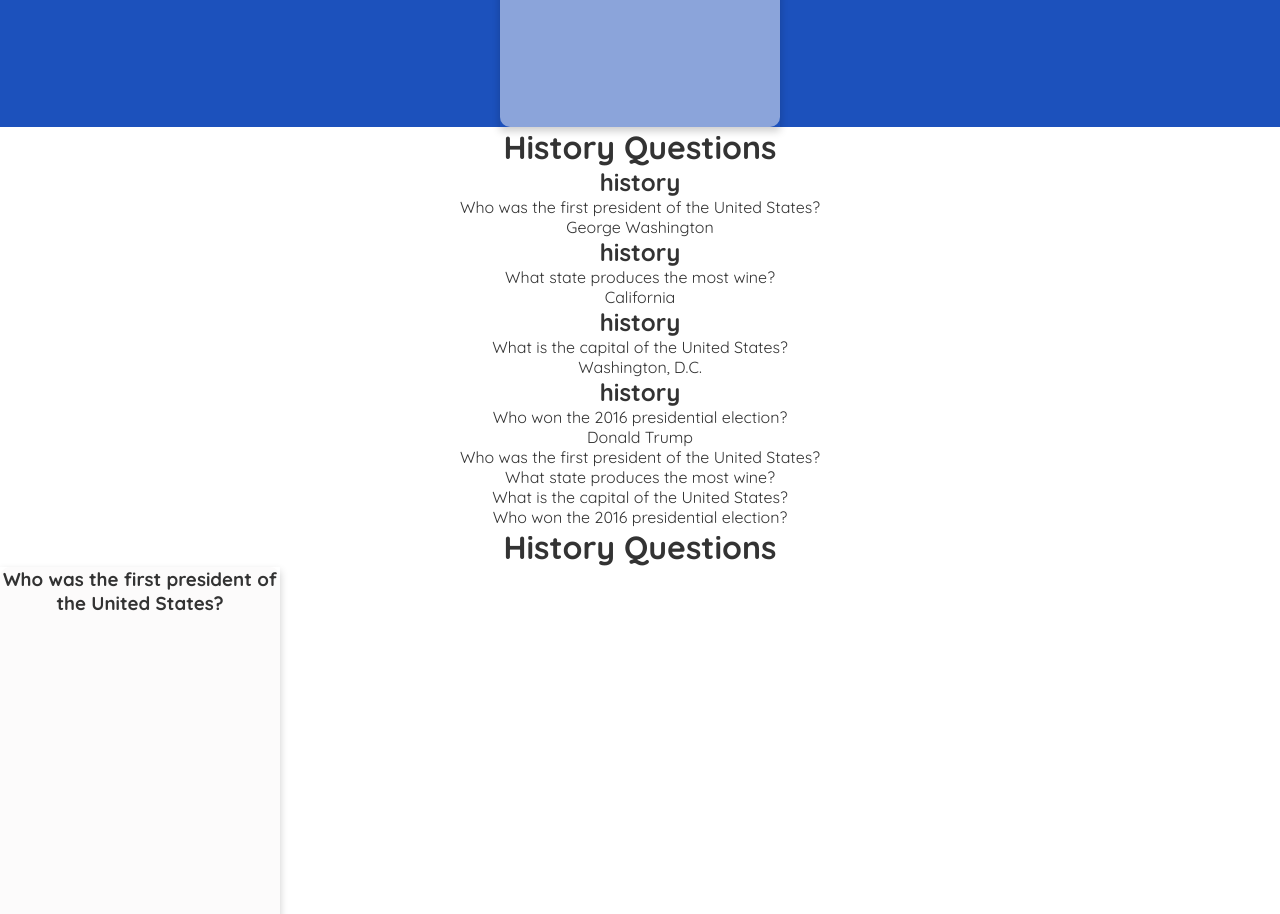
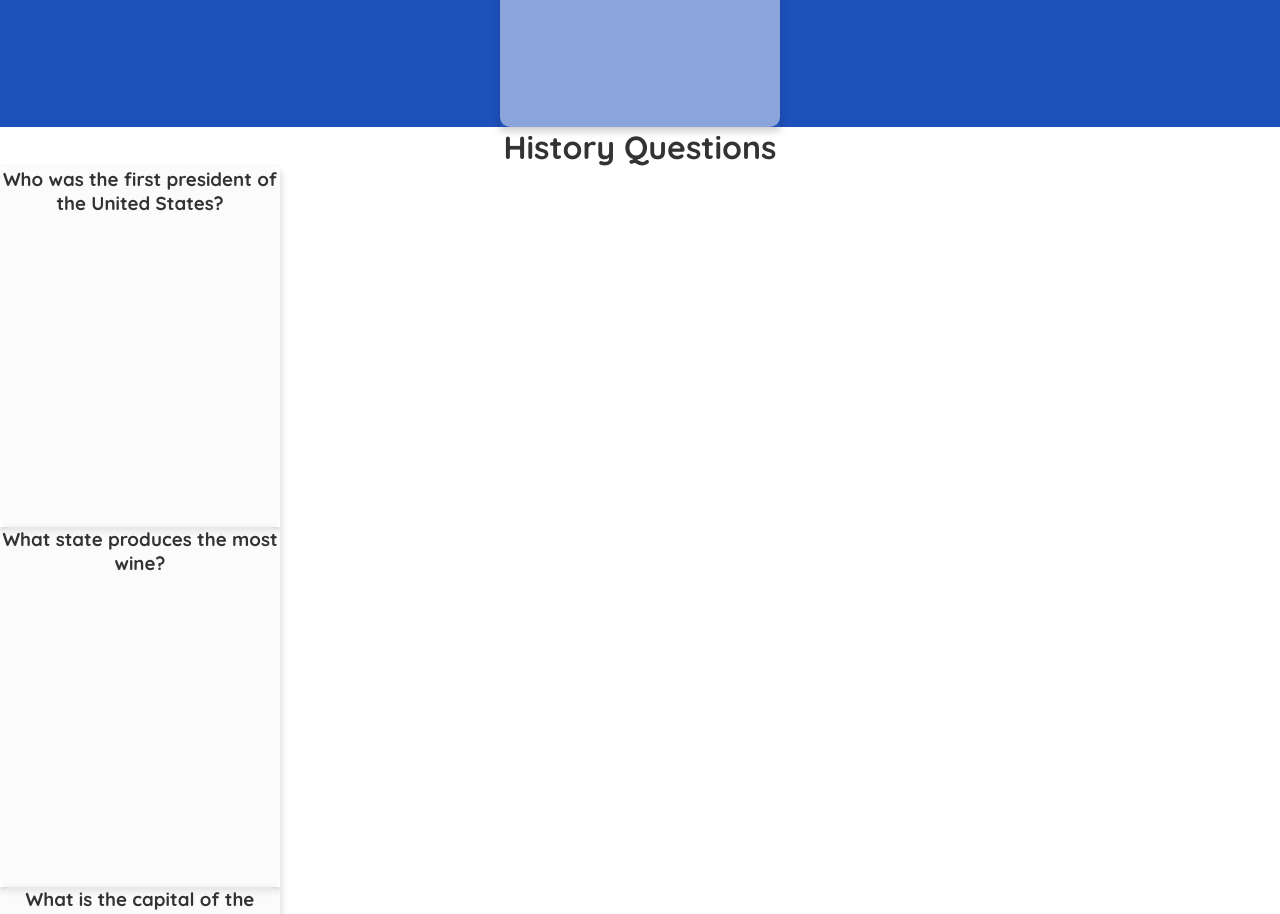
Before and after one commit to EvaGraceSmith/studyCards, a React (Create React App) app: page / in a window 1280 px wide. Shown: the part 820-1734 px from the top of the page. Built offline with nearby package versions, Linux system fonts and the light colour scheme.

Commit message:
removed questions and prop test

```diff
--- a/src/components/Home.js
+++ b/src/components/Home.js
@@ -1,6 +1,5 @@
 import { useState } from 'react';
-import Questions from './Questions';
-import PropTest from './PropTest';
+
 import CardTest from './CardTest';
 
 
@@ -15,8 +14,7 @@ const Home = () => {
     ]);
     return (
         <div className="home">
-           <PropTest studyCards={studyCards} heading="History Questions"/>
-           <Questions studyCards={studyCards}/>
+
            <CardTest studyCards={studyCards} heading="History Questions"/>
 
         </div>
```
